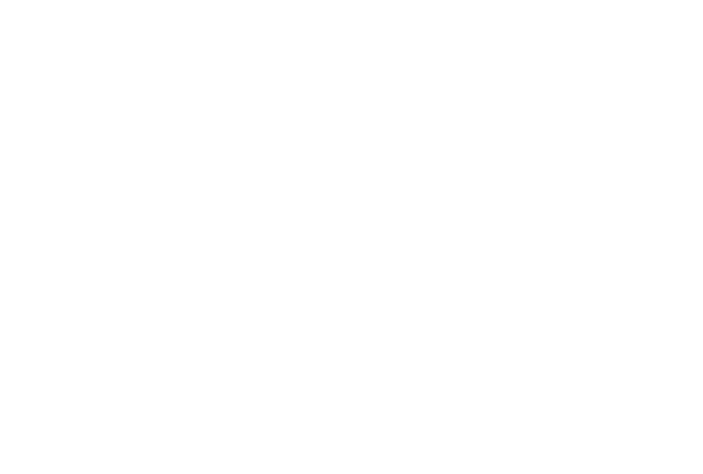
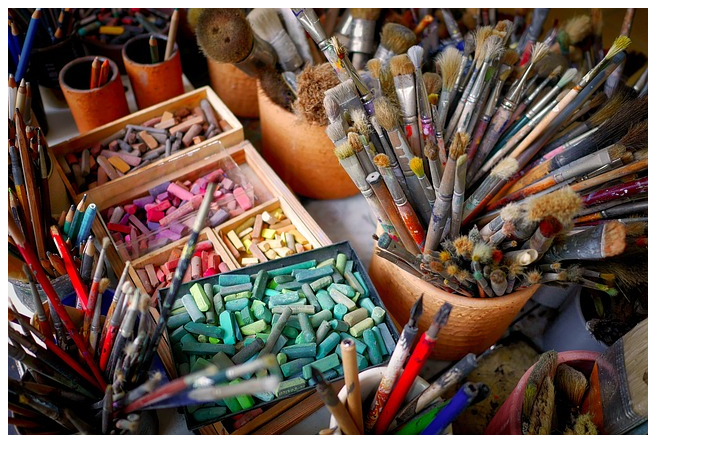
Before and after one commit to sophieDubois/exercicedetest, a plain HTML site: page index.html in a window 1280 px wide. Shown: the whole page, without its empty margins (0-703 px from the left). Drawn offline with Linux system fonts and the light colour scheme; files that its build step writes are made by us from their sources.

Commit message:
rajout d'une image

```diff
--- a/index.html
+++ b/index.html
@@ -8,6 +8,6 @@
     <title>Document</title>
 </head>
 <body>
-
+   <img src="images/brushes-2927793_640.jpg" alt="peinture">
 </body>
 </html>
```
Also changed, not shown: images/brushes-2927793_640.jpg (added).
